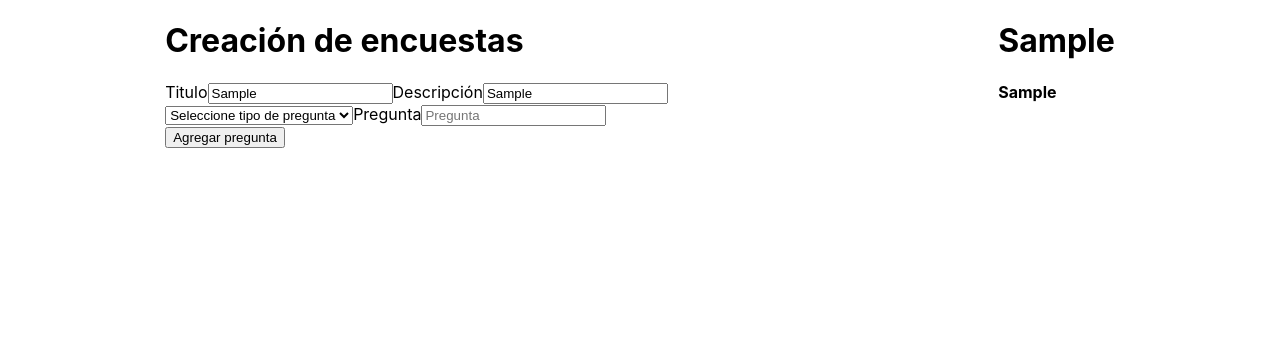
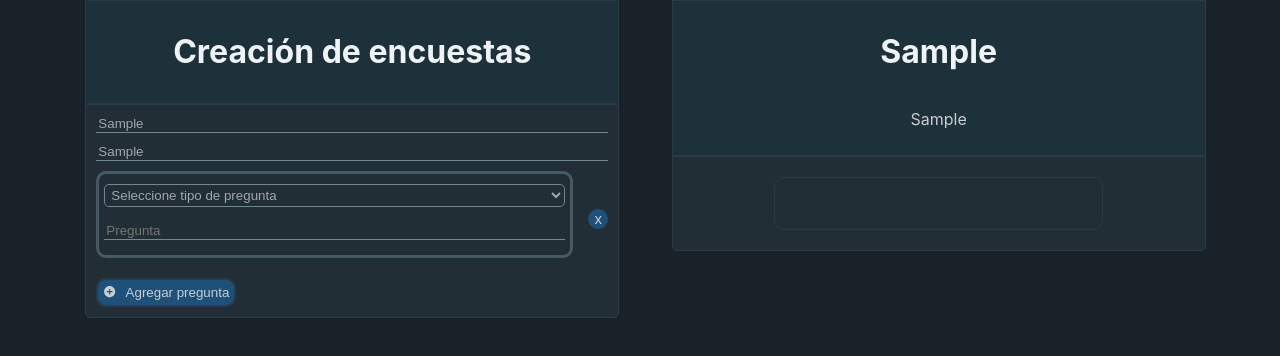
Before and after one commit to javicastro89/formsCreator, a React (Create React App) app in the folder client/: page / in a window 1280 px wide. Both pictures are taken after typing "Sample", "Sample" into the empty fields and a click on the button "Agregar pregunta". Shown: the top 356 px of the page. Built offline with nearby package versions, Linux system fonts and the light colour scheme.

Commit message:
feat(client) add: styles

```diff
--- a/client/package.json
+++ b/client/package.json
@@ -3,13 +3,14 @@
   "version": "0.1.0",
   "private": true,
   "dependencies": {
+    "@ant-design/icons": "^4.6.4",
     "@testing-library/jest-dom": "^5.14.1",
     "@testing-library/react": "^11.2.7",
     "@testing-library/user-event": "^12.8.3",
     "react": "^17.0.2",
     "react-dom": "^17.0.2",
+    "react-icons": "^4.2.0",
     "react-scripts": "4.0.3",
-    "uuid": "^8.3.2",
     "web-vitals": "^1.1.2"
   },
   "scripts": {
--- /dev/null
+++ b/client/src/components/create/create.css
@@ -0,0 +1,142 @@
+input, select {
+    background-color: transparent;
+    color: var(--light-text-color);
+}
+
+.form header {
+    background-color: var(--primary-color-dark);
+    width: 100%;
+    padding: 10px;
+    display: flex;
+    justify-content: center;
+    border: 1px solid var(--border);
+
+}
+
+.form form{
+    background-color: var(--container);
+    padding: 10px;
+    width: 100%;
+    border: 1px solid var(--border);
+    border-bottom-right-radius: 5px;
+    border-bottom-left-radius: 5px;
+}
+
+.form {
+    display: flex;
+    flex-direction: column;
+    width: 40%;
+}
+
+.form .title {
+    display: flex;
+    flex-direction: column;
+    align-items: stretch;
+    width: 100%;
+    border: none;
+    margin-bottom: 10px;
+
+}
+
+
+.form .description {
+    display: flex;
+    flex-direction: column;
+    align-items: stretch;
+    width: 100%;
+    border: none;
+    margin-bottom: 10px;
+
+}
+
+.form input {
+    border: none;
+    border-bottom: 1px solid var(--primary-color-light);
+}
+
+.form .addQuestion {
+    background-color: var(--btn-color);
+    color: var(--text-color);
+    margin-top: 10px;
+    display: flex;
+    justify-content: space-between;
+    width: 140px;
+    border: 2px solid var(--border);
+    border-radius: 10px;
+    padding: 5px;
+    transition: all 0.3s;
+}
+
+.form .addQuestion:hover{
+    background-color: var(--btn-color-active);
+    cursor: pointer;
+    color: var(--primary-color-dark);
+}
+
+.form .eraseQuestion {
+    background-color: var(--btn-color);
+    color: var(--text-color);
+    border: none;
+    width: 20px;
+    height: 20px;
+    border-radius: 50%;
+    font-size: 15px;
+    display: flex;
+    justify-content: center;
+    transition: all 0.3s;
+}
+
+.form .eraseQuestion:hover{
+    background-color: var(--btn-color-active);
+    cursor: pointer;
+    color: var(--primary-color-dark);
+}
+
+.form .question {
+    display: flex;
+    flex-direction: column;
+    justify-content: space-between;
+}
+
+.form .question input {
+    margin-bottom: 10px;
+}
+
+.form .question select {
+    border-radius: 5px;
+    padding: 2px;
+    border-color: var(--primary-color-light);
+
+}
+
+.form .questAndBttn {
+    display: flex;
+    justify-content: space-between;
+    align-items: center;
+}
+
+.form .questionContainer {
+    border: 3px solid var(--primary-color);
+    padding: 10px 5px 5px 5px;
+    border-radius: 10px;
+    width: 90%;
+    margin-bottom: 10px;
+}
+
+.form select:focus{
+    outline: none;
+    border-color: var(--btn-color-active);
+    background-color: var(--btn-color);
+    color: var(--text-color);
+}
+
+.form input:focus {
+    outline: none;
+    border-color: var(--text-color);
+    border-bottom: 1px solid var(--text-color);
+}
+
+.form .question input {
+    margin-bottom: 10px;
+    margin-top: 15px;
+}
--- a/client/src/components/create/create.jsx
+++ b/client/src/components/create/create.jsx
@@ -1,11 +1,13 @@
-// import { useState } from "react";
-import QuestionType from "../questionType/questionType";
+// import { useState } from 'react';
+import QuestionType from '../questionType/questionType';
+import {MdAddCircle} from 'react-icons/md'
+import './create.css'
 
 export default function Create({form, setForm}) {
 
   // const [form, setForm] = useState({
-  //   name: "",
-  //   description: "",
+  //   name: '',
+  //   description: '',
   //   questions: [],
   // });
 
@@ -24,7 +26,7 @@ export default function Create({form, setForm}) {
 
     setForm({
       ...form,
-      questions: [...form.questions, {question_type: "", text: "", options: [],}]
+      questions: [...form.questions, {question_type: '', text: '', options: [],}]
     })
 
   };
@@ -35,54 +37,64 @@ export default function Create({form, setForm}) {
       [event.target.name]: event.target.value
     })
   }
-  console.log(form.questions)
-  console.log(form.questions.length)
+
+  const eraseQuestion = (event) => {
+    event.preventDefault()
+    form.questions[event.target.name] = null
+    setForm({
+      ...form,
+      questions: form.questions
+    })
+  }
+
   return (
-    <div>
+    <div className='form'>
+      <header>
       <h1>Creación de encuestas</h1>
-      <form action="">
-        <label htmlFor="titulo">
-          Titulo
+      </header>
+      <form >
+      <div className='title'>
           <input
-            type="text"
-            name="name"
-            id="titulo"
-            placeholder="Título"
+            type='text'
+            name='name'
+            id='titulo'
+            placeholder='Título'
             onChange={handleForm}
           />
-        </label>
-        <label htmlFor="description">
-          Descripción
+          </div>
+          <div className='description'>
           <input
-            type="text"
-            name="description"
-            id="description"
-            placeholder="Descripción"
+            type='text'
+            name='description'
+            id='description'
+            placeholder='Descripción'
             onChange={handleForm}
           />
-        </label>
+        </div>
+        {form.questions.map((element, index) =>
+            <div key={index} >
+              {element === null ? null : <div className='questAndBttn'>
+                <div className='questionContainer'>
+                <div className='question'>
 
-        {form.questions.map((element, index) => {
-          return (
-            <div key={index}>
-              <select name="question_type" id={index} onChange={handleSelect}>
-                <option value="" defaultValue hidden>
+              <select name='question_type' id={index} onChange={handleSelect}>
+                <option value='' defaultValue hidden>
                   Seleccione tipo de pregunta
                 </option>
-                <option value="sm">Selección múltiple</option>
-                <option value="ss">Selección simpe</option>
-                <option value="text">Texto</option>
+                <option value='sm'>Selección múltiple</option>
+                <option value='ss'>Selección simpe</option>
+                <option value='text'>Texto</option>
               </select>
-              <label htmlFor={index}>
-                Pregunta
-                <input
-                  type="text"
-                  name="text"
+
+              <input
+                  type='text'
+                  name='text'
                   id={index}
-                  placeholder="Pregunta"
+                  value={element.text}
+                  placeholder='Pregunta'
                   onChange={handleSelect}
                 />
-              </label>
+              </div>
 
                 <QuestionType
                   type={element.question_type}
@@ -92,13 +104,16 @@ export default function Create({form, setForm}) {
                   form={form}
 
                 />
+                </div>
+
+              <button className='eraseQuestion' name={index} onClick={eraseQuestion}>x</button>
 
 
+                </div> }
             </div>
-          );
-        })}
+        )}
 
-        <button onClick={handleQuestions}>Agregar pregunta</button>
+        <button className='addQuestion' onClick={handleQuestions}> <MdAddCircle/>Agregar pregunta</button>
       </form>
     </div>
   );
--- /dev/null
+++ b/client/src/components/form/form.css
@@ -0,0 +1,74 @@
+.formDisplay {
+    width: 40%;
+    display: flex;
+    flex-direction: column;
+    align-items: center;
+}
+
+.formDisplay .width {
+    display: flex;
+    justify-content: center;
+    width: 100%;
+}
+
+
+
+.formDisplay header {
+    background-color: var(--primary-color-dark);
+    width: 100%;
+    padding: 10px;
+    display: flex;
+    flex-direction: column;
+    align-items: center;
+    justify-content: center;
+    border: 1px solid var(--border);
+}
+
+.formDisplay p, .formDisplay label, .formDisplay h4 {
+    color: var(--text-color);
+}
+
+.formDisplay .questionDisplay {
+    background-color: var(--container);
+    padding: 10px;
+    width: 100%;
+    border: 1px solid var(--border);
+    border-bottom-right-radius: 5px;
+    border-bottom-left-radius: 5px;
+    display: flex;
+    flex-direction: column;
+    justify-content: center;
+    align-items: center;
+
+}
+
+.formDisplay .divider {
+    border: 1px solid var(--border);
+    margin: 10px 0;
+    padding: 10px;
+    border-radius: 10px;
+    width: 60%;
+    display: flex;
+    justify-content: center;
+}
+
+
+.formDisplay .fullQuestion {
+    margin-bottom: 10px;
+    width: 80%;
+}
+
+.formDisplay textarea{
+    background-color: var(--primary-color-dark);
+    color: var(--text-color);
+    resize: none;
+    width: 100%;
+    height: 50px;
+    border-color: var(--border);
+    border-radius: 5px;
+}
+
+.formDisplay textarea:focus{
+    outline: none;
+    border-color: var(--text-color);
+}
--- a/client/src/components/form/form.jsx
+++ b/client/src/components/form/form.jsx
@@ -1,17 +1,24 @@
 import React from "react";
+import './form.css'
 
 export default function Form({ form }) {
   return (
-    <div>
+    <div className='formDisplay'>
+        <header>
       <h1>{form.name || "Título"}</h1>
-      <h4>{form.description || "Descripción"}</h4>
+      <p>{form.description || "Descripción"}</p>
+      </header>
+      <div className='questionDisplay'>
       {form.questions?.map((element) => (
-        <div>
+        <div className='width'>
+            {element !== null &&
+            <div className='divider'>
+            <div className='fullQuestion' >
           <h4>{element.text}</h4>
           {element.question_type === "sm" ? (
-            <div>
+            <div className='inputs'>
               {element.options.map((option, index) => (
-                <div>
+                <div >
                   <label htmlFor={index}>
                     <input type="checkbox" name={element.text} id={index} />
                     {option}
@@ -31,8 +38,12 @@ export default function Form({ form }) {
               ))}
             </div>
           ) : element.question_type === 'text' ? <textarea placeholder='Respuesta...' /> : null}
+          </div>
+          </div>
+              }
         </div>
       ))}
+      </div>
     </div>
   );
 }
--- /dev/null
+++ b/client/src/components/questionType/questionType.css
@@ -0,0 +1,60 @@
+.questionType {
+    margin: 20px;
+}
+
+.questionType .agregarOpción{
+    background-color: var(--btn-color);
+    color: var(--text-color);
+    margin-top: 10px;
+    display: flex;
+    justify-content: space-between;
+    width: 120px;
+    border: 2px solid var(--border);
+    border-radius: 10px;
+    padding: 5px;
+    transition: all 0.3s;
+}
+
+.questionType .agregarOpción:hover{
+    background-color: var(--btn-color-active);
+    cursor: pointer;
+    color: var(--primary-color-dark);
+}
+
+.questionType .bttn-{
+   background-color: var(--btn-color);
+   color: var(--text-color);
+   border: none;
+   width: 17px;
+   height: 17px;
+   border-radius: 50%;
+   font-size: 11px;
+   display: flex;
+   justify-content: center;
+   align-items: center;
+   transition: all 0.3s;
+   align-self: flex-end;
+}
+
+.questionType .bttn-:hover{
+    background-color: var(--btn-color-active);
+    cursor: pointer;
+    color: var(--primary-color-dark);
+}
+
+.quit {
+    z-index: 0;
+}
+
+
+.questionType .options {
+    display: flex;
+    align-items: center;
+    justify-content: space-between;
+    margin-top: 20px;
+    width: 100%;
+}
+
+.questionType .options input {
+    width: 90%;
+}
--- a/client/src/display/display.css
+++ b/client/src/display/display.css
@@ -1,5 +1,7 @@
 .container {
     display: flex;
-    justify-content: space-around;
+    justify-content: space-evenly;
+    flex-wrap: wrap;
     /* margin: 0 10%; */
+    width: 100%;
 }
--- a/client/src/display/display.jsx
+++ b/client/src/display/display.jsx
@@ -12,8 +12,8 @@ export default function Display() {
 
     return (
         <div className='container'>
-            <Create form={form} setForm={setForm} />
-            <Form form={form} />
+            <Create className='create' form={form} setForm={setForm} />
+            <Form className='elotro' form={form} />
         </div>
     )
 }
--- a/client/src/index.css
+++ b/client/src/index.css
@@ -5,9 +5,28 @@ body {
     sans-serif;
   -webkit-font-smoothing: antialiased;
   -moz-osx-font-smoothing: grayscale;
+  background-color: var(--body);
+}
+
+h1 {
+  color: var(--title-color);
 }
 
 code {
   font-family: source-code-pro, Menlo, Monaco, Consolas, 'Courier New',
     monospace;
 }
+
+:root {
+  --btn-color: #1e5179;
+  --btn-color-active: #52A5E0;
+  --text-color: #C8CDD0;
+  --border: #2A3B47;
+  --body: #192229;
+  --primary-color: #455a64;
+  --primary-color-light: #718792;
+  --primary-color-dark: #1c313a;
+  --title-color: #EFF3F5;
+  --light-text-color: #A0A7AC;
+  --container: #212E36;
+}
```
Also changed, not shown: client/src/components/questionType/questionType.jsx (+14 -11 lines).
